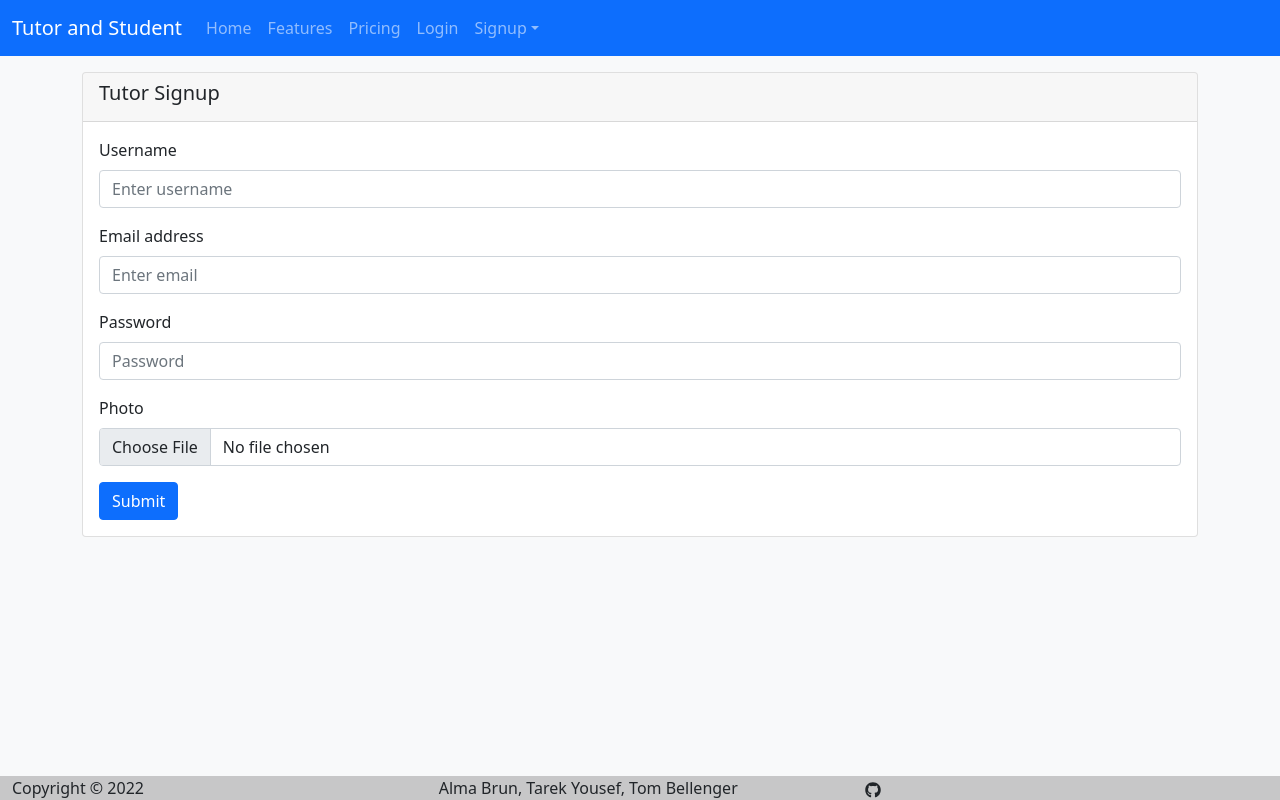
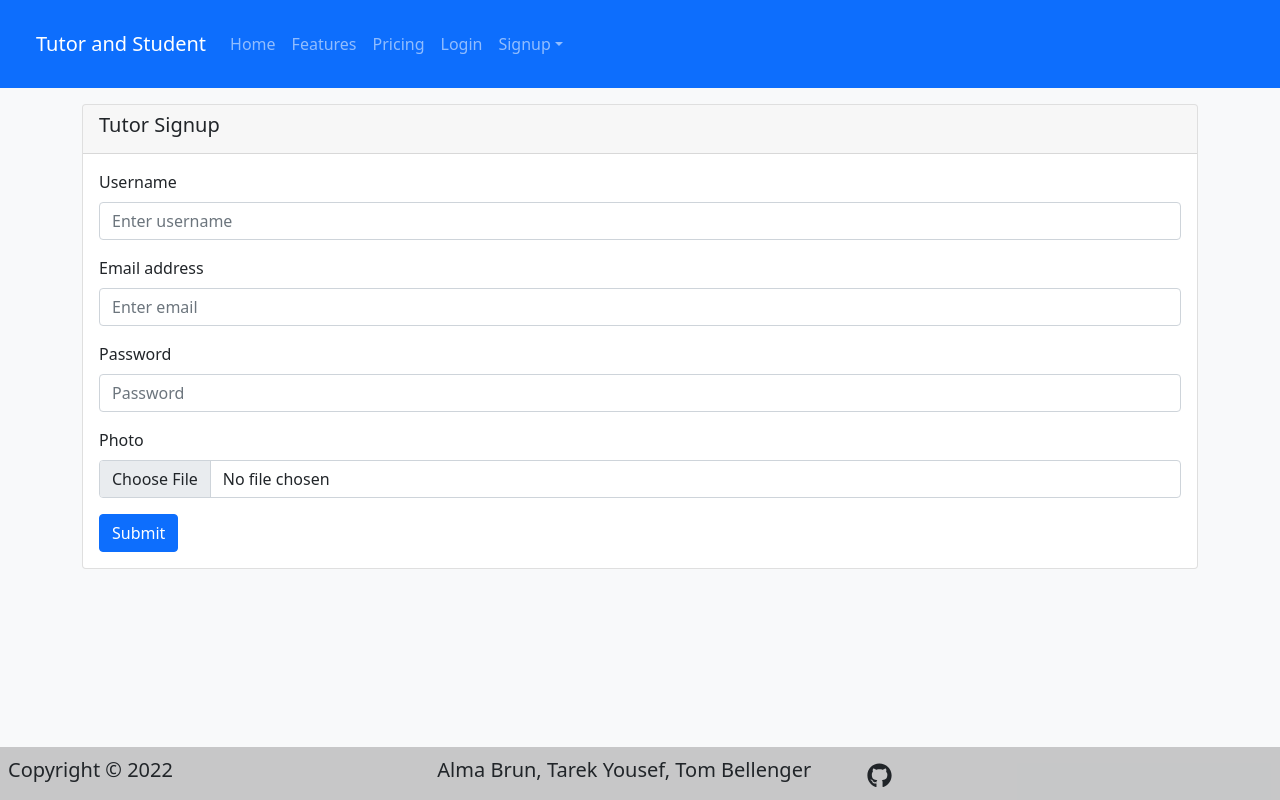
Before and after one commit to ALMA-DEV914/tutor-central-mern, a React (Create React App) app in the folder client/: page /tutor-signup in a window 1280 px wide. Built offline with nearby package versions, Linux system fonts and the light colour scheme.

Commit message:
add padding to header and footer

```diff
--- a/client/src/components/FileUploader/index.js
+++ b/client/src/components/FileUploader/index.js
@@ -1,6 +1,7 @@
 import React, { useRef } from "react";
 
 const FileUploader = ({ onFileSelectSuccess, onFileSelectError }) => {
+
   const fileInput = useRef(null);
 
   const handleFileInput = (e) => {
--- a/client/src/components/Footer/index.js
+++ b/client/src/components/Footer/index.js
@@ -6,13 +6,13 @@ const Footer = () => {
   return (
     <Container
       fluid
-      className="footer mt-auto"
+      className="footer mt-auto p-2"
       style={{ backgroundColor: "rgba(0, 0, 0, 0.2)" }}
     >
-      <Row>
-        <Col>Copyright © 2022</Col>
+      <Row style={{fontSize: '20px'}}>
+        <Col >Copyright © 2022</Col>
         <Col>Alma Brun, Tarek Yousef, Tom Bellenger</Col>
-        <Col>
+        <Col style={{fontSize: "25px"}}>
           <a href="https://github.com/tarekyou/project3">
             <FaGithub className="text-dark" />
           </a>
--- a/client/src/components/Header/index.js
+++ b/client/src/components/Header/index.js
@@ -4,7 +4,7 @@ import { Navbar, Container, Nav, NavDropdown } from "react-bootstrap";
 
 function Header() {
   return (
-    <Navbar bg='primary' variant='dark' collapseOnSelect expand='lg'>
+    <Navbar className="p-4" bg='primary' variant='dark' collapseOnSelect expand='lg'>
       <Container fluid>
         <Navbar.Brand href='/'>Tutor and Student</Navbar.Brand>
         <Navbar.Toggle aria-controls='responsive-navbar' />
--- a/client/src/components/TutorDisplay/index.js
+++ b/client/src/components/TutorDisplay/index.js
@@ -6,6 +6,7 @@ import { useQuery } from "@apollo/client";
 import SearchBar from "../SearchBar";
 
 const TutorDisplay = () => {
+
   const [query, setQuery] = useState("");
 
   const { loading, data } = useQuery(QUERY_TUTORS);
```
